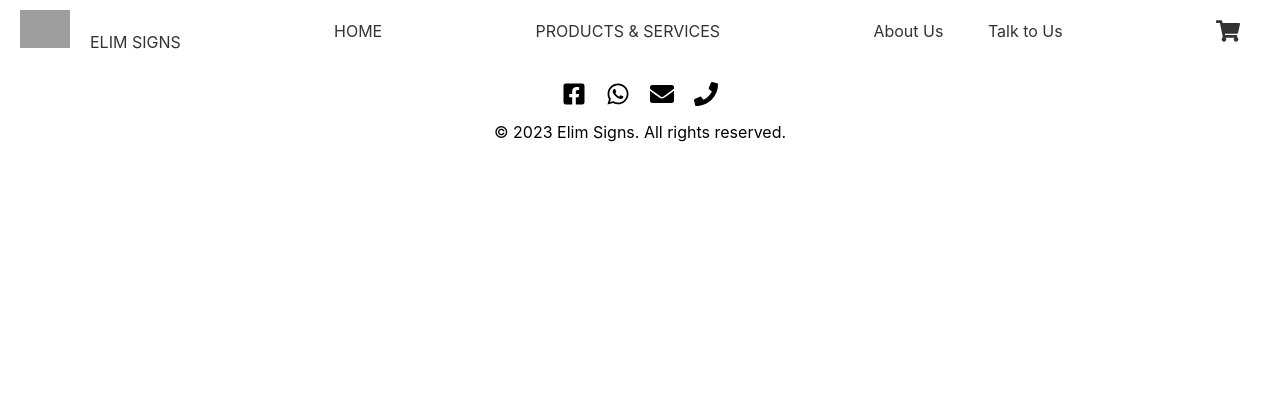
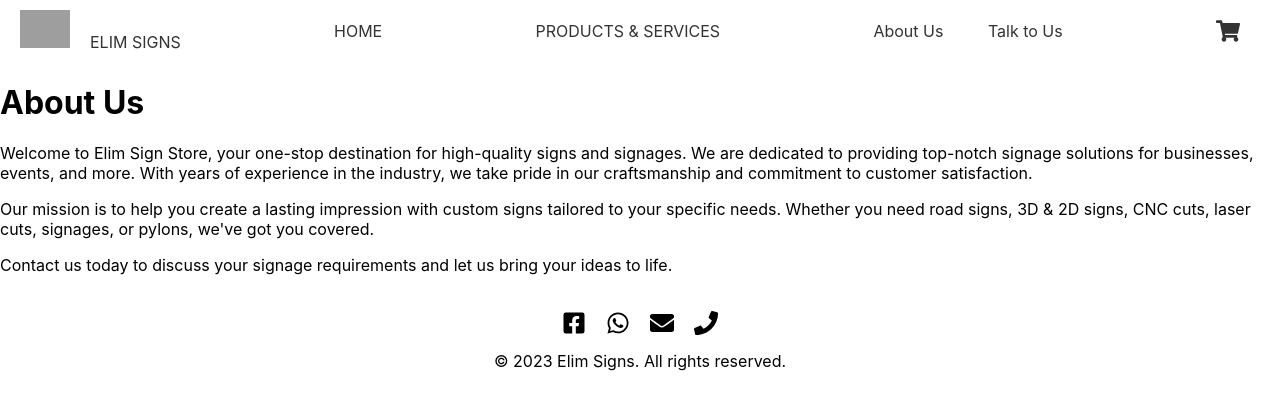
Before and after one commit to maxwellmuchiri/Elim-signs, a React (Create React App) app: page /about-us in a window 1280 px wide. Shown: the top 410 px of the page. Built offline with nearby package versions, Linux system fonts and the light colour scheme; grey boxes are pictures that could not be loaded.

Commit message:
tufunge siku

```diff
--- /dev/null
+++ b/src/AboutUs.js
@@ -0,0 +1,23 @@
+import React from 'react';
+
+function AboutUs() {
+  return (
+    <div className="about-us">
+      <h1>About Us</h1>
+      <p>
+        Welcome to Elim Sign Store, your one-stop destination for high-quality signs and signages.
+        We are dedicated to providing top-notch signage solutions for businesses, events, and more.
+        With years of experience in the industry, we take pride in our craftsmanship and commitment
+        to customer satisfaction.
+      </p>
+      <p>
+        Our mission is to help you create a lasting impression with custom signs tailored to your
+        specific needs. Whether you need road signs, 3D & 2D signs, CNC cuts, laser cuts, signages,
+        or pylons, we've got you covered.
+      </p>
+      <p>Contact us today to discuss your signage requirements and let us bring your ideas to life.</p>
+    </div>
+  );
+}
+
+export default AboutUs;
--- a/src/App.js
+++ b/src/App.js
@@ -29,8 +29,6 @@
 //   );
 // }
 // export default App;
-
-
 import React from 'react';
 import './App.css';
 import { BrowserRouter as Router, Route, Switch } from 'react-router-dom';
@@ -43,6 +41,8 @@
 import SignUp from './components/SignUp';
 import ProductPage from './components/ProductPage';
 import products from './components/Product'; // Import the 'products' array from 'product.js'
+import AboutUs from './AboutUs'; // Import the 'AboutUs' component
+import ContactsUs from './components/ContactUs'; // Import the 'ContactsUs' component
 
 function App() {
   return (
@@ -52,6 +52,8 @@
 
         <Switch>
           <Route exact path="/" component={LandingPage} />
+          <Route exact path="/about-us" component={AboutUs} /> {/* Add AboutUs route */}
+          <Route exact path="/contacts" component={ContactsUs} /> {/* Add ContactsUs route */}
           <Route exact path="/cart" component={Cart} />
           <Route exact path="/login" component={LogIn} />
           <Route exact path="/signup" component={SignUp} />
@@ -68,6 +70,7 @@
 }
 
 export default App;
+
 
 
 // import React from 'react';
--- /dev/null
+++ b/src/components/ContactUs.js
@@ -0,0 +1,34 @@
+import React from 'react';
+
+function ContactsUs() {
+  return (
+    <div className="contact-us">
+      <h1>Contact Us</h1>
+      <div className="contact-info">
+        <p>
+          <strong>Address:</strong> Gohil Building, Kirinyaga Road, Nairobi, Kenya
+        </p>
+        <p>
+          <strong>Email:</strong> info@elimsigns.com
+        </p>
+        <p>
+          <strong>Phone:</strong> +254 123 456 789
+        </p>
+      </div>
+      <div className="google-map">
+        {/* You can embed a Google Maps iframe here */}
+        <iframe
+          src="https://www.google.com/maps/embed?pb=!1m18!1m12!1m3!1d1994.7256501321117!2d36.8287108160146!3d-1.2848909997990542!2m3!1f0!2f0!3f0!3m2!1i1024!2i768!4f13.1!3m3!1m2!1s0x182f15d798d70b0d%3A0x8d42f98d98b0c244!2sGohill%20Building%2C%20Nairobi%2C%20Kenya!5e0!3m2!1sen!2sus!4v1630255019532!5m2!1sen!2sus"
+          width="600"
+          height="450"
+          style={{ border: 0 }}
+          allowFullScreen=""
+          loading="lazy"
+          title="Google Maps"
+        ></iframe>
+      </div>
+    </div>
+  );
+}
+
+export default ContactsUs;
```
